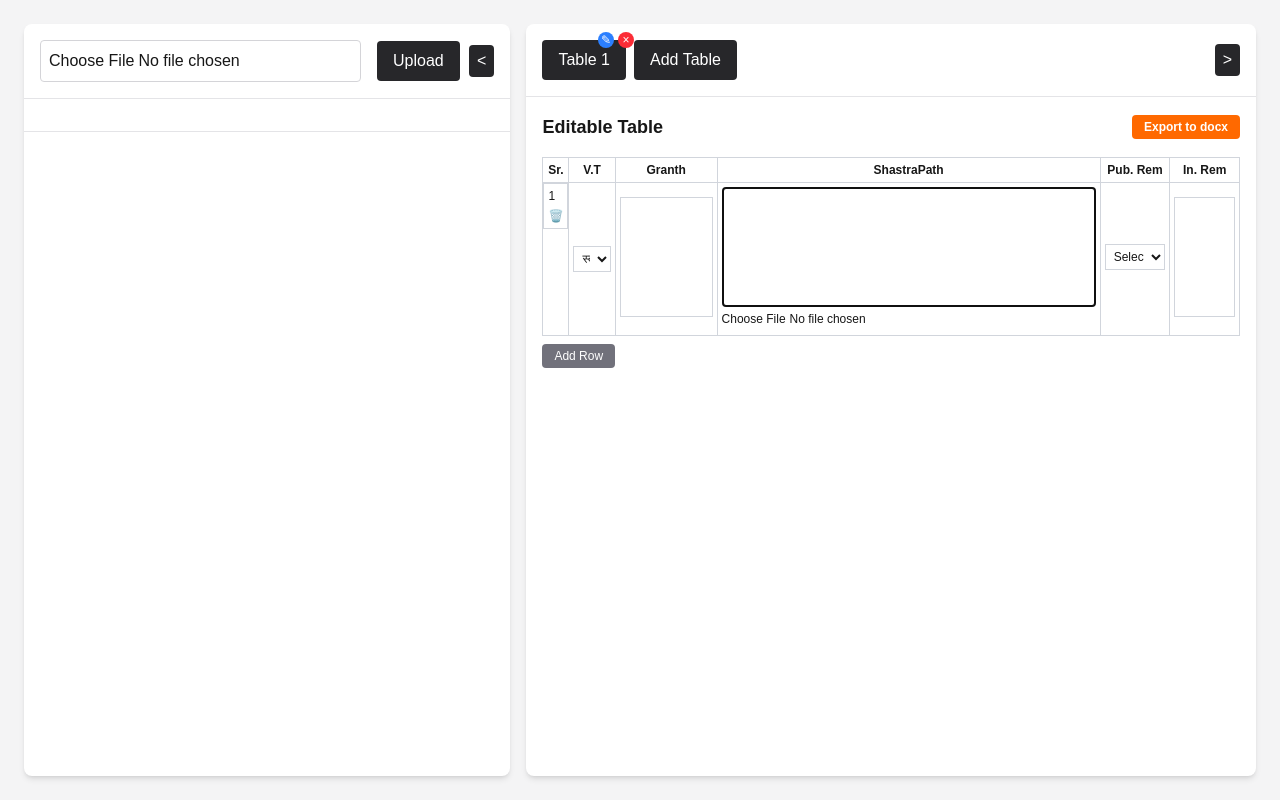
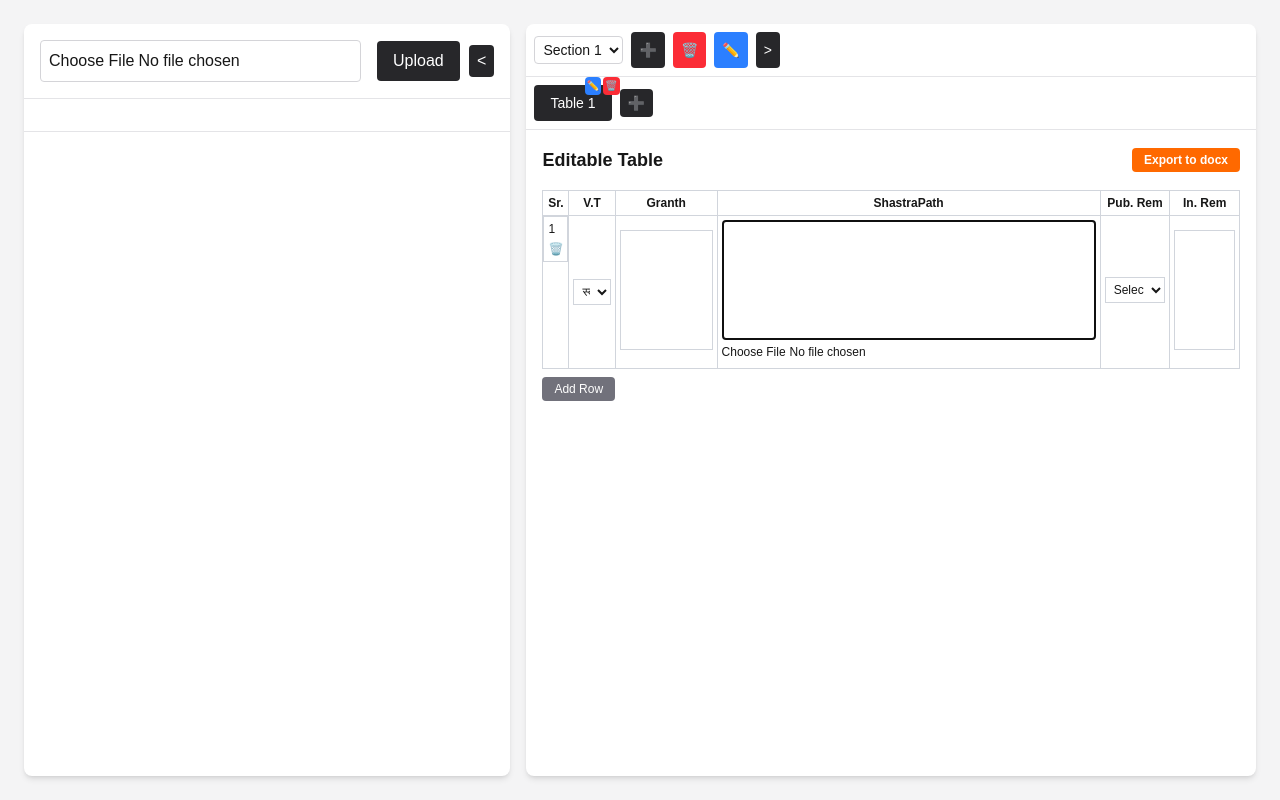
Before and after one commit to dhruvsh-1729/text-processor, a Next.js app: page / in a window 1280 px wide. Built offline with nearby package versions, Linux system fonts and the light colour scheme.

Commit message:
more changes

```diff
--- a/components/EditableTable.tsx
+++ b/components/EditableTable.tsx
@@ -84,7 +84,7 @@ const registerNotoSans = () => {
 };
 
 // Sorting function
-const getSortedRows = (rows: TableRow[]) => {
+const getSortedRows = (rows: TableRow[], includeThirdSortOrder: boolean = false) => {
   const col2Order = ['व्यु', 'व्या', 'साल', 'ल', 'लचि', 'पर्या', 'विक.', 'स्व', 'परि'];
   const getCol2Index = (col2: string) => {
     const index = col2Order.indexOf(col2);
@@ -99,12 +99,22 @@ const getSortedRows = (rows: TableRow[]) => {
     if (aCol2Index !== bCol2Index) {
       return aCol2Index - bCol2Index;
     }
+    if (!includeThirdSortOrder) {
+      const aCol3 = a.col3 || '';
+      const bCol3 = b.col3 || '';
+      if (aCol3 !== bCol3) {
+        return aCol3.localeCompare(bCol3);
+      }
+    }
+    else if (includeThirdSortOrder) {
       const aFirstLine = getFirstLine(a.col4 || '');
       const bFirstLine = getFirstLine(b.col4 || '');
       if (aFirstLine === '' && bFirstLine !== '') return 1;
       if (bFirstLine === '' && aFirstLine !== '') return -1;
       if (aFirstLine === '' && bFirstLine === '') return 0;
       return aFirstLine.localeCompare(bFirstLine);
+    }
+    return 0; // Ensure a valid number is always returned
   });
 };
 
@@ -283,11 +293,11 @@ const EditableTable: React.FC<EditableTableProps> = ({
     doc.save(`${tableName}.pdf`);
   };
 
-  const exportToDocx = async () => {
+  const exportToDocx = async (includeSort: boolean) => {
     // Adjusted column widths based on Box-2.doc proportions (in DXA units)
     const columnWidths = [800, 1000, 2500, 6000, 2000, 1500];
     const headers = ['Sr.', 'V.T', 'Granth', 'ShastraPath', 'Pub. Rem', 'In. Rem'];
-    const sortedRows = getSortedRows(rows);
+    const sortedRows = getSortedRows(rows, includeSort);
 
     const headerRow = new TRow({
       children: headers.map((header, idx) =>
@@ -430,7 +440,15 @@ const EditableTable: React.FC<EditableTableProps> = ({
     <div ref={tableRef} className="text-sm">
       <h2 className="text-lg font-semibold mb-4 flex items-center justify-between gap-6">
         Editable Table
-        <button onClick={exportToDocx} className="px-3 py-1 text-xs bg-orange-500 text-white rounded">
+        <button
+          onClick={() => {
+            const includeSort = window.confirm(
+              "Do you want sorted order with Vishay name in the first line of Shaastrapath? This could change the order based on Granth name."
+            );
+            exportToDocx(includeSort);
+          }}
+          className="px-3 py-1 text-xs bg-orange-500 text-white rounded"
+        >
           Export to docx
         </button>
       </h2>
--- a/pages/index.tsx
+++ b/pages/index.tsx
@@ -11,20 +11,25 @@ const App: React.FC = () => {
   const [activeDocTab, setActiveDocTab] = useState<number | null>(null);
   const [hiddenLeft, setHiddenLeft] = useState<boolean>(false);
   const [hiddenRight, setHiddenRight] = useState<boolean>(false);
-  const [tables, setTables] = useState<Array<{
+  const [sections, setSections] = useState<Array<{
+    name: string;
+    tables: Array<{
       rows: TableRow[];
       selectedRowIndex: number | null;
       images: { [key: number]: { originalSrc: string; croppedSrc: string; crop: Crop }[] };
       name: string;
-  }>>([
-    {
+    }>;
+  }>>([{
+    name: 'Section 1',
+    tables: [{
       rows: [{ id: 1, col1: '', col2: 'स्व', col3: '', col4: '\n', col5: '', col6: '' }],
       selectedRowIndex: null,
       images: {},
       name: 'Table 1'
-    },
-  ]);
-  const [activeTableTab, setActiveTableTab] = useState<number>(0);
+    }]
+  }]);
+  const [activeSectionTab, setActiveSectionTab] = useState<number | null>(0);
+  const [activeTableTab, setActiveTableTab] = useState<number | null>(0);
 
   // Load state from localStorage on mount
   useEffect(() => {
@@ -32,12 +37,17 @@ const App: React.FC = () => {
     if (savedState) {
       const parsedState = JSON.parse(savedState);
       setDocs(parsedState.docs || []);
-      setTables(parsedState.tables || [{
-        rows: [{ power: 1, col1: '', col2: 'स्व', col3: '', col4: '\n', col5: '', col6: '' }],
+      setSections(parsedState.sections || [{
+        name: 'Section 1',
+        tables: [{
+          rows: [{ id: 1, col1: '', col2: 'स्व', col3: '', col4: '\n', col5: '', col6: '' }],
           selectedRowIndex: null,
           images: {},
+          name: 'Table 1'
+        }]
       }]);
       setActiveDocTab(parsedState.activeDocTab ?? null);
+      setActiveSectionTab(parsedState.activeSectionTab ?? 0);
       setActiveTableTab(parsedState.activeTableTab ?? 0);
     }
   }, []);
@@ -46,17 +56,17 @@ const App: React.FC = () => {
   useEffect(() => {
     const stateToSave = {
       docs,
-      tables,
+      sections,
       activeDocTab,
+      activeSectionTab,
       activeTableTab,
     };
     try {
       localStorage.setItem('appState', JSON.stringify(stateToSave));
     } catch (error) {
       console.error('Failed to save state to localStorage:', error);
-      // Optionally, alert the user if storage limit is exceeded
     }
-  }, [docs, tables, activeDocTab, activeTableTab]);
+  }, [docs, sections, activeDocTab, activeSectionTab, activeTableTab]);
 
   const handleFileChange = (event: React.ChangeEvent<HTMLInputElement>) => {
     const selectedFile = event.target.files?.[0];
@@ -71,11 +81,14 @@ const App: React.FC = () => {
   };
 
   const addRow = () => {
-    setTables((prevTables) => {
-      const newTables = [...prevTables];
-      const activeTable = { ...newTables[activeTableTab] };
+    if (activeSectionTab === null || activeTableTab === null) return;
+    setSections((prevSections) => {
+      const newSections = prevSections.map((section, sectionIndex) => {
+        if (sectionIndex === activeSectionTab) {
+          const updatedTables = section.tables.map((table, tableIndex) => {
+            if (tableIndex === activeTableTab) {
               const newRow = {
-        id: activeTable.rows.length + 1,
+                id: table.rows.length + 1,
                 col1: '',
                 col2: 'स्व',
                 col3: '',
@@ -83,9 +96,21 @@ const App: React.FC = () => {
                 col5: '',
                 col6: '',
               };
-      activeTable.rows = [...activeTable.rows, newRow];
-      newTables[activeTableTab] = activeTable;
-      return newTables;
+              return {
+                ...table,
+                rows: [...table.rows, newRow],
+              };
+            }
+            return table;
+          });
+          return {
+            ...section,
+            tables: updatedTables,
+          };
+        }
+        return section;
+      });
+      return newSections;
     });
   };
 
@@ -98,22 +123,15 @@ const App: React.FC = () => {
     const arrayBuffer = await file.arrayBuffer();
     const { value } = await mammoth.convertToHtml({ arrayBuffer });
 
-    // Detect file type based on filename
     let fileType = file.name.includes("APC") ? "APC" : "SP";
-
-    // Set section splitter based on file type
     let sectionSplitter;
     if (fileType === "APC") {
       sectionSplitter = /(?=<p>ग्रंथ :-)/;
-    } else { // SP
+    } else {
       sectionSplitter = /(?<=क्रम :-)/;
     }
 
-    // Split the HTML content into sections
     const rawSections = value.split(sectionSplitter);
-    console.log({ rawSections });
-
-    // Parse each section
     const parsed: ParsedSection[] = rawSections.map((sectionHtml) => {
       const wrapper = document.createElement('div');
       wrapper.innerHTML = sectionHtml;
@@ -137,7 +155,7 @@ const App: React.FC = () => {
           } else {
             textLines.push(line);
           }
-        } else { // SP
+        } else {
           if (line.startsWith('क्रम :-')) {
             pointers = line.replace('क्रम :-', '').trim();
           } else if (line.startsWith('ग्रंथ :-')) {
@@ -145,12 +163,12 @@ const App: React.FC = () => {
             granth = granth.split('(प्रकाशक')[0].trim();
             if (pointers) {
               granth = `${granth}\n${pointers}`;
-              pointers = ''; // Clear pointers after appending to granth
+              pointers = '';
             }
           } else if (line.startsWith('Adhyay :-')) {
             adhyay = line.replace('Adhyay :-', '').trim();
           } else if (line.startsWith('स्थान :-')) {
-            if (!adhyay) { // Set only if Adhyay is not already set
+            if (!adhyay) {
               adhyay = line.replace('स्थान :-', '').trim();
             }
           } else {
@@ -167,7 +185,6 @@ const App: React.FC = () => {
       };
     });
 
-    // Update state with parsed data
     setDocs((prevDocs) => {
       const newDocs = [...prevDocs, { fileName: file.name, sections: parsed }];
       setActiveDocTab(newDocs.length - 1);
@@ -177,25 +194,51 @@ const App: React.FC = () => {
   };
 
   const addTableTab = () => {
-    setTables((prevTables) => {
-      const newTables = [
-        ...prevTables,
+    if (activeSectionTab === null) return;
+    setSections((prevSections) => {
+      const newSections = [...prevSections];
+      const activeSection = { ...newSections[activeSectionTab] };
+      activeSection.tables = [
+        ...activeSection.tables,
         {
           rows: [{ id: 1, col1: '', col2: 'स्व', col3: '', col4: '\n', col5: '', col6: '' }],
           selectedRowIndex: null,
           images: {},
-          name: `Table ${prevTables.length + 1}`,
+          name: `Table ${activeSection.tables.length + 1}`,
         },
       ];
-      setActiveTableTab(newTables.length - 1);
-      return newTables;
+      newSections[activeSectionTab] = activeSection;
+      setActiveTableTab(activeSection.tables.length - 1);
+      return newSections;
     });
   };
 
-  const handlePasteFromParsed = (text: string) => {
-    setTables((prevTables) => {
-      const newTables = [...prevTables];
-      const activeTable = newTables[activeTableTab];
+  const addSectionTab = () => {
+    setSections((prevSections) => {
+      const newSections = [
+        ...prevSections,
+        {
+          name: `Section ${prevSections.length + 1}`,
+          tables: [{
+            rows: [{ id: 1, col1: '', col2: 'स्व', col3: '', col4: '\n', col5: '', col6: '' }],
+            selectedRowIndex: null,
+            images: {},
+            name: 'Table 1',
+          }],
+        },
+      ];
+      setActiveSectionTab(newSections.length - 1);
+      setActiveTableTab(0);
+      return newSections;
+    });
+  };
+
+  const handlePasteFromParsed = (text: string, granth: string) => {
+    if (activeSectionTab === null || activeTableTab === null) return;
+    setSections((prevSections) => {
+      const newSections = [...prevSections];
+      const activeSection = newSections[activeSectionTab];
+      const activeTable = activeSection.tables[activeTableTab];
       const selectedRowIndex = activeTable.selectedRowIndex;
 
       if (selectedRowIndex !== null) {
@@ -220,19 +263,21 @@ const App: React.FC = () => {
             ? Array.from(new Set([...existingNumbers, ...newNumbers]))
               .filter((text) => text.trim() !== '')
               .join('\n')
-            : clippedText}`,
+            : clippedText}${hasDifferentNumber ? `\n${granth}` : ''}`,
         };
 
         activeTable.rows = activeTable.rows.map((r, idx) => (idx === selectedRowIndex ? updatedRow : r));
       }
-      return newTables;
+      return newSections;
     });
   };
 
   const addGranth = (granth: string) => {
-    setTables((prevTables) => {
-      const newTables = [...prevTables];
-      const activeTable = newTables[activeTableTab];
+    if (activeSectionTab === null || activeTableTab === null) return;
+    setSections((prevSections) => {
+      const newSections = [...prevSections];
+      const activeSection = newSections[activeSectionTab];
+      const activeTable = activeSection.tables[activeTableTab];
       const selectedRowIndex = activeTable.selectedRowIndex;
 
       if (selectedRowIndex !== null) {
@@ -259,12 +304,12 @@ const App: React.FC = () => {
           ...row,
           col3: `\n${row.col3.trim() === ''
             ? existingGranths.join('\n')
-            : existingGranths.join('\n')}`,
+            : existingGranths.join('\n\n')}`,
         };
 
         activeTable.rows = activeTable.rows.map((r, idx) => (idx === selectedRowIndex ? updatedRow : r));
       }
-      return newTables;
+      return newSections;
     });
   };
 
@@ -354,97 +399,185 @@ const App: React.FC = () => {
       <div
         className={`transition-all duration-300 ${hiddenRight ? 'w-96' : hiddenLeft ? 'w-full' : 'w-3/5'} flex flex-col min-h-0 overflow-hidden bg-white shadow-md rounded-lg`}
       >
-        <div className="flex-shrink-0 p-4 border-b border-zinc-200 flex items-center justify-between">
-          {!hiddenRight && (
-            <div className="tabs flex gap-2 flex-wrap">
-              {tables.map((_, index) => (
+        <div className="flex items-center gap-2 p-2 border-b border-zinc-200 text-sm">
+          <div className="flex items-center gap-2">
+            <select
+              value={activeSectionTab ?? ''}
+              onChange={(e) => {
+                const index = parseInt(e.target.value, 10);
+                setActiveSectionTab(index);
+                setActiveTableTab(sections[index].tables.length > 0 ? 0 : null);
+              }}
+              className="border border-zinc-300 p-1 rounded focus:outline-none focus:ring-2 focus:ring-zinc-500 text-sm"
+              disabled={sections.length === 0}
+            >
+              {sections.map((section, index) => (
+                <option key={index} value={index}>
+                  {section.name}
+                </option>
+              ))}
+            </select>
+            <button
+              onClick={addSectionTab}
+              className="bg-zinc-800 text-white p-2 rounded hover:bg-zinc-700 focus:outline-none focus:ring-2 focus:ring-zinc-500 text-sm"
+              title="Add Section"
+            >
+              ➕
+            </button>
+            {sections.length > 0 ? (
+              <>
+                <button
+                  onClick={() => {
+                    const confirmDelete = window.confirm('Are you sure you want to delete this section?');
+                    if (!confirmDelete) return;
+
+                    setSections((prevSections) => {
+                      const newSections = prevSections.filter((_, i) => i !== activeSectionTab);
+                      if (newSections.length > 0) {
+                        setActiveSectionTab(0);
+                        setActiveTableTab(newSections[0].tables.length > 0 ? 0 : null);
+                      } else {
+                        setActiveSectionTab(null);
+                        setActiveTableTab(null);
+                      }
+                      return newSections;
+                    });
+                  }}
+                  className="bg-red-500 text-white p-2 rounded hover:bg-red-400 focus:outline-none focus:ring-2 focus:ring-red-300 text-sm"
+                  title="Delete Section"
+                >
+                  🗑️
+                </button>
+                <button
+                  onClick={() => {
+                    const newName = activeSectionTab !== null ? prompt('Enter new section name:', sections[activeSectionTab].name) : null;
+                    if (newName) {
+                      setSections((prevSections) => {
+                        const newSections = [...prevSections];
+                        if (activeSectionTab !== null) {
+                          newSections[activeSectionTab].name = newName;
+                        }
+                        return newSections;
+                      });
+                    }
+                  }}
+                  className="bg-blue-500 text-white p-2 rounded hover:bg-blue-400 focus:outline-none focus:ring-2 focus:ring-blue-300 text-sm"
+                  title="Rename Section"
+                >
+                  ✏️
+                </button>
+              </>
+            ) : (
+              <span className="text-zinc-500 text-sm">No sections available</span>
+            )}
+            <button
+              onClick={() => setHiddenRight(!hiddenRight)}
+              className="bg-zinc-800 text-white p-2 rounded hover:bg-zinc-700 focus:outline-none focus:ring-2 focus:ring-zinc-500 text-sm"
+              title="Toggle View"
+            >
+              {hiddenRight ? '<' : '>'}
+            </button>
+          </div>
+        </div>
+        {sections.length > 0 && activeSectionTab !== null && (
+          <div className="flex items-center gap-2 p-2 border-b border-zinc-200 text-sm overflow-x-auto">
+            {sections[activeSectionTab]?.tables.map((table, index) => (
               <div key={index} className="relative">
                 <button
                   onClick={() => setActiveTableTab(index)}
-                    className={`px-4 py-2 rounded focus:outline-none focus:ring-2 focus:ring-zinc-500 ${activeTableTab === index ? 'bg-zinc-800 text-white' : 'bg-zinc-200 text-zinc-800 hover:bg-zinc-300'}`}
+                  className={`px-4 py-2 rounded focus:outline-none focus:ring-2 focus:ring-zinc-500 text-sm ${activeTableTab === index ? 'bg-zinc-800 text-white' : 'bg-zinc-200 text-zinc-800 hover:bg-zinc-300'
+                    }`}
                 >
-                    {_.name}
+                  {table.name}
+                </button>
+                <div className="absolute -top-2 -right-2 flex gap-0.5 text-[10px]">
+                  <button
+                    onClick={() => {
+                      const newName = prompt('Enter new table name:', table.name);
+                      if (newName) {
+                        setSections((prevSections) => {
+                          const newSections = [...prevSections];
+                          newSections[activeSectionTab].tables[index].name = newName;
+                          return newSections;
+                        });
+                      }
+                    }}
+                    className="bg-blue-500 text-white px-0.5 py-0.5 rounded hover:bg-blue-400 focus:outline-none focus:ring-1 focus:ring-blue-300 text-[10px]"
+                    title="Rename Table"
+                  >
+                    ✏️
                   </button>
                   <button
                     onClick={() => {
-                      const newName = prompt("Enter new table name:", tables[index].name);
-                      if (newName) {
-                        setTables((prevTables) => {
-                          const updatedTables = [...prevTables];
-                          updatedTables[index].name = newName;
-                          return updatedTables;
+                      const confirmDelete = window.confirm('Are you sure you want to delete this table?');
+                      if (!confirmDelete) return;
+
+                      setSections((prevSections) => {
+                        const newSections = [...prevSections];
+                        const activeSection = newSections[activeSectionTab];
+                        const newTables = activeSection.tables.filter((_, i) => i !== index);
+                        activeSection.tables = newTables;
+
+                        if (newTables.length === 0) {
+                          setActiveTableTab(null);
+                        } else if (activeTableTab !== null && index <= activeTableTab) {
+                          setActiveTableTab((prev) => (prev !== null && prev > 0 ? prev - 1 : 0));
+                        }
+
+                        return newSections;
                       });
-                      }
                     }}
-                    className="absolute top-0 right-5 transform translate-x-1/2 -translate-y-1/2 bg-blue-500 text-white rounded-full w-4 h-4 flex items-center justify-center text-xs"
+                    className="bg-red-500 text-white px-0.5 py-0.5 rounded hover:bg-red-400 focus:outline-none focus:ring-1 focus:ring-red-300 text-[10px]"
+                    title="Delete Table"
                   >
-                    ✎
+                    🗑️
                   </button>
-                  <button
-                    onClick={() =>
-                      setTables((prevTables) => {
-                        const newTables = prevTables.filter((_, i) => i !== index);
-                        if (activeTableTab === index) {
-                          setActiveTableTab(newTables.length > 0 ? 0 : 0);
-                        } else if (activeTableTab > index) {
-                          setActiveTableTab((prev) => prev - 1);
-                        }
-                        return newTables;
-                      })
-                    }
-                    className="absolute top-0 right-0 transform translate-x-1/2 -translate-y-1/2 bg-red-500 text-white rounded-full w-4 h-4 flex items-center justify-center text-xs"
-                  >
-                    ×
-                  </button>
+                </div>
               </div>
             ))}
             <button
               onClick={addTableTab}
-                className="px-4 py-2 bg-zinc-800 text-white rounded hover:bg-zinc-700 focus:outline-none focus:ring-2 focus:ring-zinc-500"
+              className="px-2 py-1 bg-zinc-800 text-white rounded hover:bg-zinc-700 focus:outline-none focus:ring-2 focus:ring-zinc-500 text-sm"
+              title="Add Table"
             >
-                Add Table
+              ➕
             </button>
           </div>
         )}
-          <button
-            onClick={() => setHiddenRight(!hiddenRight)}
-            className="bg-zinc-800 text-white px-2 py-1 rounded hover:bg-zinc-700 focus:outline-none focus:ring-2 focus:ring-zinc-500"
-          >
-            {hiddenRight ? '<' : '>'}
-          </button>
-        </div>
         <div className="flex-1 overflow-y-auto p-4">
-          {tables[activeTableTab] && (
+          {activeSectionTab !== null && activeTableTab !== null && sections[activeSectionTab]?.tables[activeTableTab] ? (
             <EditableTable
-              rows={tables[activeTableTab].rows}
-              selectedRowIndex={tables[activeTableTab].selectedRowIndex}
+              rows={sections[activeSectionTab].tables[activeTableTab].rows}
+              selectedRowIndex={sections[activeSectionTab].tables[activeTableTab].selectedRowIndex}
               setSelectedRowIndex={(index) =>
-                setTables((prev) => {
-                  const newTables = [...prev];
-                  newTables[activeTableTab].selectedRowIndex = index;
-                  return newTables;
+                setSections((prev) => {
+                  const newSections = [...prev];
+                  newSections[activeSectionTab].tables[activeTableTab].selectedRowIndex = index;
+                  return newSections;
                 })
               }
               setRows={(newRows) =>
-                setTables((prev) => {
-                  const newTables = [...prev];
-                  newTables[activeTableTab].rows =
-                    typeof newRows === 'function' ? newRows(newTables[activeTableTab].rows) : newRows;
-                  return newTables;
+                setSections((prev) => {
+                  const newSections = [...prev];
+                  newSections[activeSectionTab].tables[activeTableTab].rows =
+                    typeof newRows === 'function' ? newRows(newSections[activeSectionTab].tables[activeTableTab].rows) : newRows;
+                  return newSections;
                 })
               }
               addRow={addRow}
-              images={tables[activeTableTab].images}
+              images={sections[activeSectionTab].tables[activeTableTab].images}
               setImages={(newImages) =>
-                setTables((prev) => {
-                  const newTables = [...prev];
-                  newTables[activeTableTab].images =
-                    typeof newImages === 'function' ? newImages(newTables[activeTableTab].images) : newImages;
-                  return newTables;
+                setSections((prev) => {
+                  const newSections = [...prev];
+                  newSections[activeSectionTab].tables[activeTableTab].images =
+                    typeof newImages === 'function' ? newImages(newSections[activeSectionTab].tables[activeTableTab].images) : newImages;
+                  return newSections;
                 })
               }
-              tableName={tables[activeTableTab].name}
+              tableName={sections[activeSectionTab].tables[activeTableTab].name}
             />
+          ) : (
+            <div className="text-zinc-500 text-center p-4">No tables available in this section</div>
           )}
         </div>
       </div>
```
Also changed, not shown: components/DocxParser.tsx (+4 -3 lines). Lines whose indentation alone changed are shown as unchanged.
